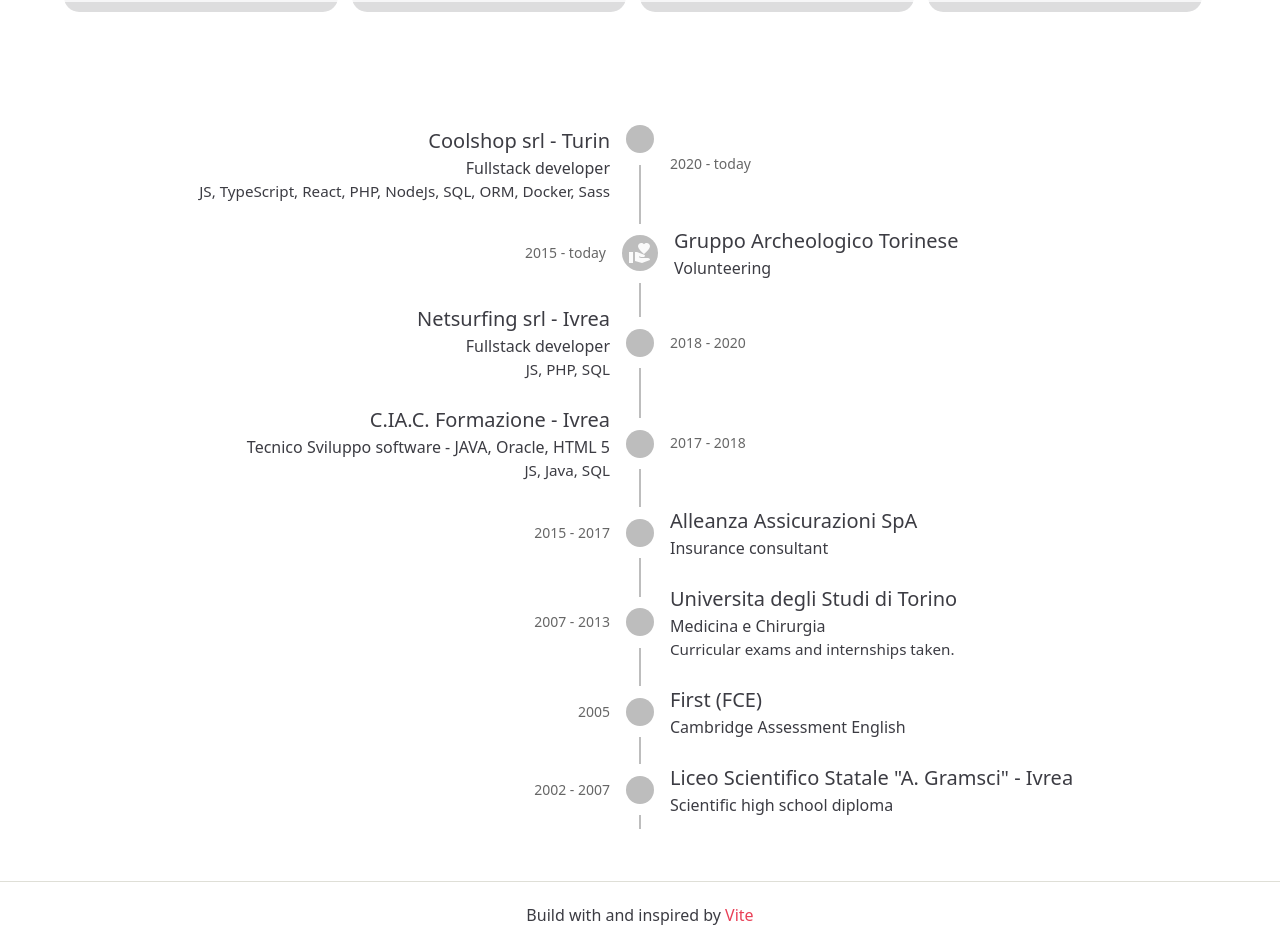
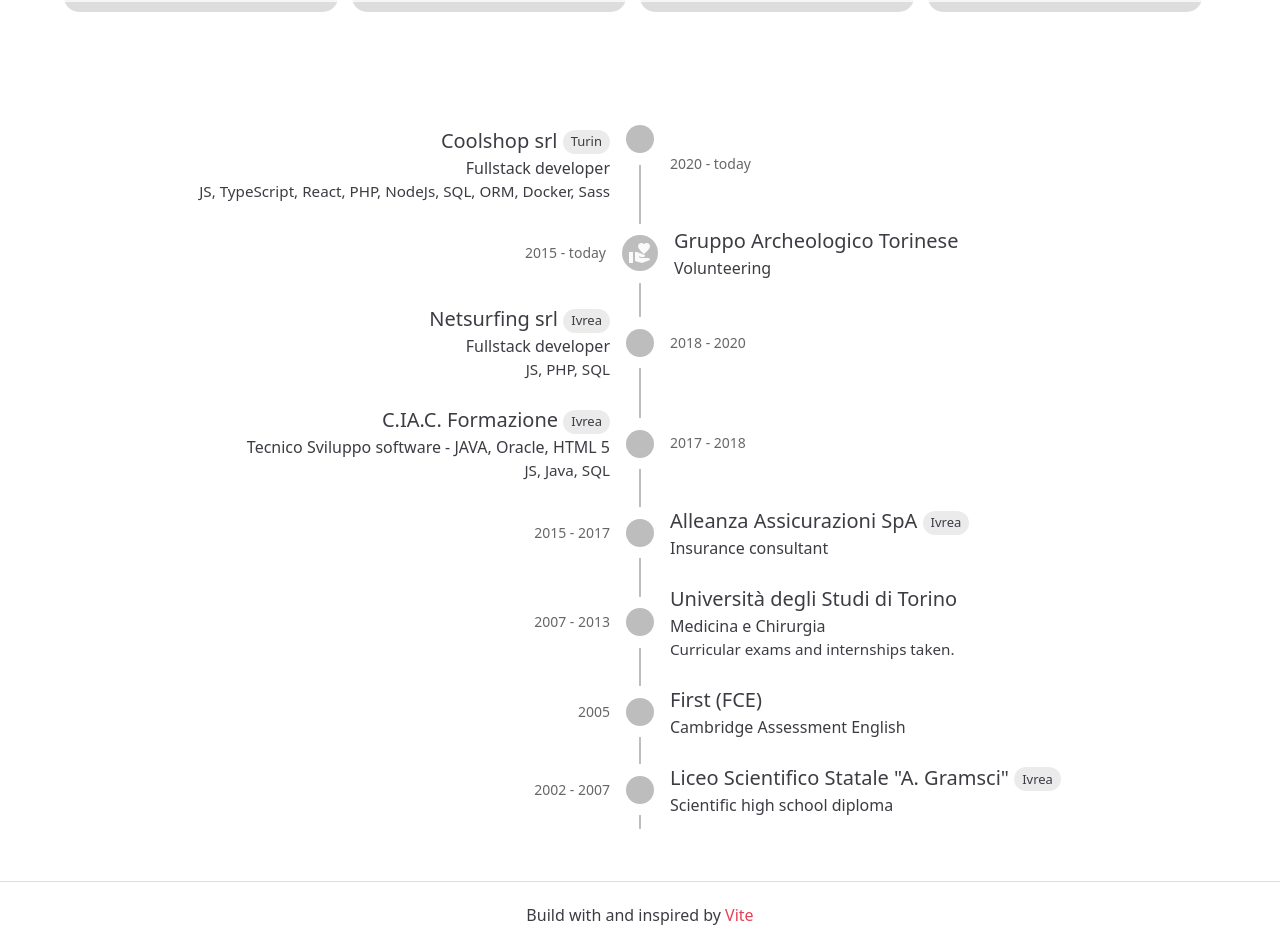
Before and after one commit to azucco/azucco.github.io, a React (Vite) app: page / in a window 1280 px wide. Shown: the part 954-1903 px from the top of the page. Built offline with nearby package versions, Linux system fonts and the light colour scheme; some icons are missing.

Commit message:
feat(ET): Data - City field

```diff
--- a/src/components/ExperienceTimeline/index.tsx
+++ b/src/components/ExperienceTimeline/index.tsx
@@ -12,7 +12,7 @@
 
 import * as data from '../../data';
 import { OverridableComponent } from '@mui/material/OverridableComponent';
-import { SvgIconTypeMap, useMediaQuery } from '@mui/material';
+import { Chip, SvgIconTypeMap, useMediaQuery } from '@mui/material';
 
 export type ExperienceTimelineItem = {
     years: string;
@@ -20,6 +20,7 @@
         muiName: string;
     };
     company: string;
+    city: string;
     job: string;
     description: string;
     type: 'focusOn' | 'beyond';
@@ -27,7 +28,7 @@
 
 export const id: string = 'experience';
 
-function ExperienceTimelineItem({ years, Icon, company, job, description, type, isTop }: ExperienceTimelineItem & { isTop: boolean }): JSX.Element {
+function ExperienceTimelineItem({ years, Icon, company, city, job, description, type, isTop }: ExperienceTimelineItem & { isTop: boolean }): JSX.Element {
 
     const theme = useTheme();
 
@@ -50,7 +51,7 @@
             </TimelineSeparator>
             <TimelineContent sx={{ py: '12px', px: 2 }}>
                 <Typography sx={{ fontSize: useMediaQuery(theme.breakpoints.down('sm')) ? '1.1rem' : '1.25rem' }}>
-                    {company}
+                    {company} {city !== '' && <Chip label={city} size="small"  />}
                 </Typography>
                 <Typography>
                     {job}
--- a/src/data/experiences.ts
+++ b/src/data/experiences.ts
@@ -8,7 +8,8 @@
     {
         years: '2020 - today',
         Icon: CodeIcon,
-        company: 'Coolshop srl - Turin',
+        company: 'Coolshop srl',
+        city: 'Turin',
         job: 'Fullstack developer',
         description: 'JS, TypeScript, React, PHP, NodeJs, SQL, ORM, Docker, Sass',
         type: 'focusOn'
@@ -17,6 +18,7 @@
         years: '2015 - today',
         Icon: VolunteerActivismIcon,
         company: 'Gruppo Archeologico Torinese',
+        city: '',
         job: 'Volunteering',
         description: '',
         type: 'beyond'
@@ -24,7 +26,8 @@
     {
         years: '2018 - 2020',
         Icon: CodeIcon,
-        company: 'Netsurfing srl - Ivrea',
+        company: 'Netsurfing srl',
+        city: 'Ivrea',
         job: 'Fullstack developer',
         description: 'JS, PHP, SQL',
         type: 'focusOn'
@@ -32,7 +35,8 @@
     {
         years: '2017 - 2018',
         Icon: SchoolIcon,
-        company: 'C.IA.C. Formazione - Ivrea',
+        company: 'C.IA.C. Formazione',
+        city: 'Ivrea',
         job: 'Tecnico Sviluppo software - JAVA, Oracle, HTML 5',
         description: 'JS, Java, SQL',
         type: 'focusOn'
@@ -41,6 +45,7 @@
         years: '2015 - 2017',
         Icon: WorkIcon,
         company: 'Alleanza Assicurazioni SpA',
+        city: 'Ivrea',
         job: 'Insurance consultant',
         description: '',
         type: 'beyond'
@@ -48,7 +53,8 @@
     {
         years: '2007 - 2013',
         Icon: SchoolIcon,
-        company: 'Universita degli Studi di Torino',
+        company: 'Università degli Studi di Torino',
+        city: '',
         job: 'Medicina e Chirurgia',
         description: 'Curricular exams and internships taken.',
         type: 'beyond'
@@ -57,6 +63,7 @@
         years: '2005',
         Icon: SchoolIcon,
         company: 'First (FCE)',
+        city: '',
         job: 'Cambridge Assessment English',
         description: '',
         type: 'beyond'
@@ -64,7 +71,8 @@
     {
         years: '2002 - 2007',
         Icon: SchoolIcon,
-        company: 'Liceo Scientifico Statale "A. Gramsci" - Ivrea',
+        company: 'Liceo Scientifico Statale "A. Gramsci"',
+        city: 'Ivrea',
         job: 'Scientific high school diploma',
         description: '',
         type: 'beyond'
```
